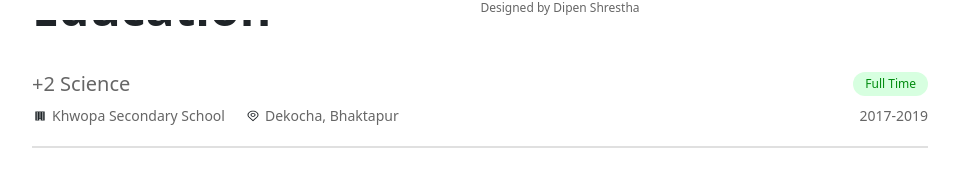
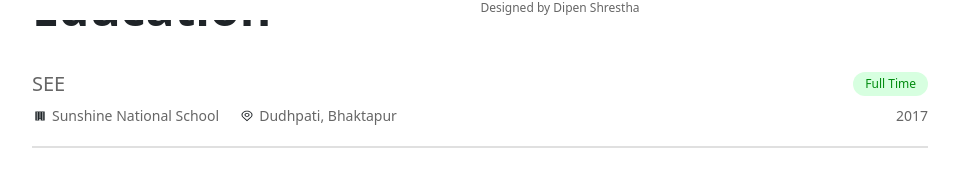
Before and after one commit to dipenshrestha/dipen-porfolio, a React (Create React App) app: page /about in a window 1280 px wide. Shown: the part 780-952 px from the top of the page, without its empty margins (160-1119 px from the left). Built offline with nearby package versions, Linux system fonts and the light colour scheme.

Commit message:
added extra education details

```diff
--- a/src/Details.js
+++ b/src/Details.js
@@ -69,6 +69,13 @@ export const workDetails = [
 
 // Enter your Education Details here
 export const eduDetails = [
+  {
+    Position: "SEE",
+    Company: "Sunshine National School",
+    Location: "Dudhpati, Bhaktapur",
+    Type: "Full Time",
+    Duration: "2017",
+  },
   {
     Position: "+2 Science",
     Company: "Khwopa Secondary School",
```
